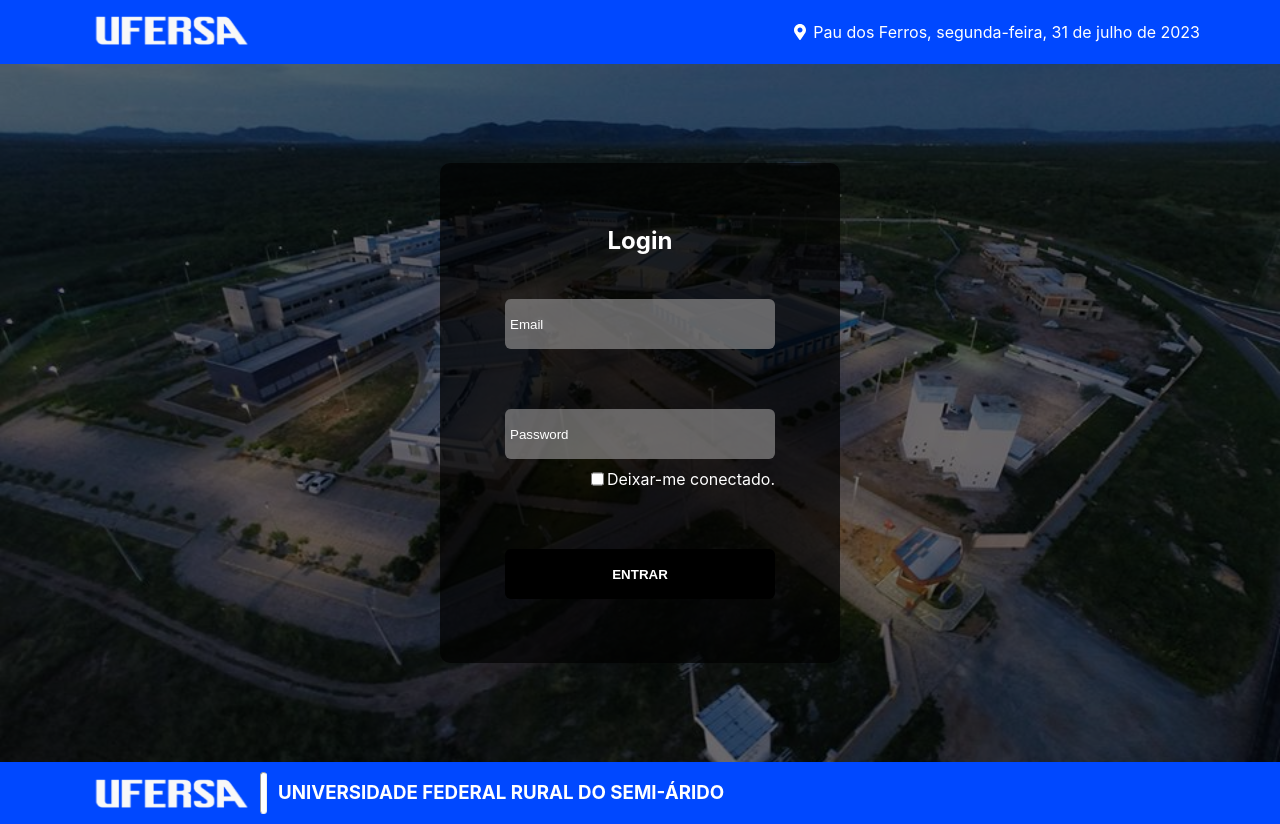
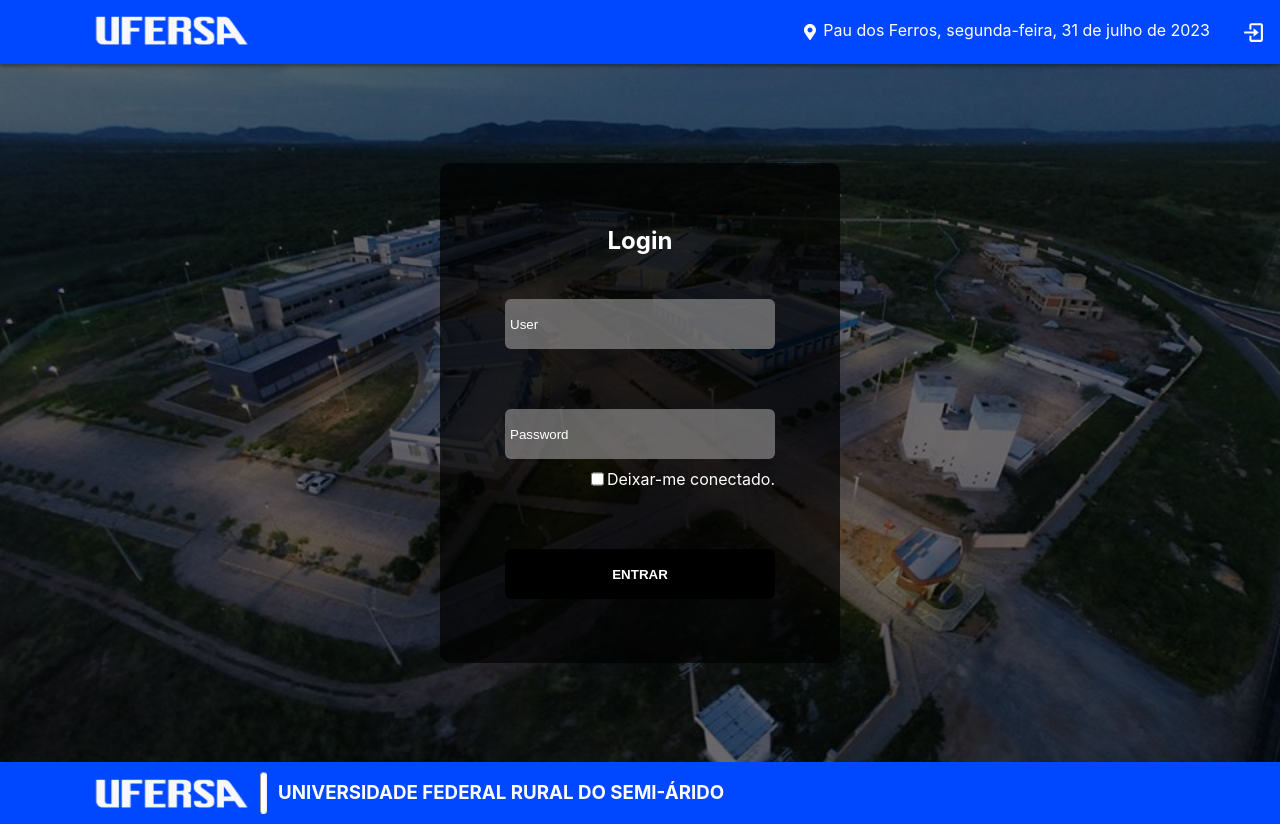
Before and after one commit to gpsics/horarios-bti-front, a React (Create React App) app: page /login in a window 1280 px wide. Built offline with nearby package versions, Linux system fonts and the light colour scheme; a web font is replaced by a local one.

Commit message:
Foi criado a proteção de rotas para que o usuário só tivesse acessso as páginas depois que tivesse algum token no localStorage, também foi feito modificações na página login para a correção de bugs e ´raticas de progrmação mal feitas.

```diff
--- a/package.json
+++ b/package.json
@@ -6,6 +6,8 @@
     "@testing-library/jest-dom": "^5.17.0",
     "@testing-library/react": "^13.4.0",
     "@testing-library/user-event": "^13.5.0",
+    "axios": "^1.4.0",
+    "bootstrap": "^5.3.1",
     "link": "^1.5.1",
     "react": "^18.2.0",
     "react-dom": "^18.2.0",
--- a/src/App.js
+++ b/src/App.js
@@ -5,16 +5,20 @@ import Pilot from './Components/pilot/Pilot';
 import Home from './Components/home/Home';
 import CadastrarProfessor from './Components/professores/cadastrar/CadastrarProfessor';
 import ListarProfessores from './Components/professores/listar/ListarProfessores';
+import ProtectedRoute from './ProtectedRoute';
+
 function App() {
   return (
     <Router>
       <Routes>
-        <Route exact path='/' element={<Pilot/>} />
-        <Route path='Login' element={<Login/>}/>
-        <Route path='*' element={<Pilot/>} />
-        <Route path='/Home' element={<Home/>}/>
-        <Route path='/professores/cadastrarProfessor' element={<CadastrarProfessor/>}/>
-        <Route path='/professores/listarProfessores' element={<ListarProfessores/>}/>
+        <Route path='/' element={<Pilot />} />
+        <Route path='/Login' element={<Login />} />
+        <Route path='*' element={<Pilot />} />
+        <Route path="/" element={<ProtectedRoute />}>
+          <Route path='Home' element={<Home />} />
+          <Route path='professores/cadastrarProfessor' element={<CadastrarProfessor />} />
+          <Route path='professores/listarProfessores' element={<ListarProfessores />} />
+        </Route>
       </Routes>
     </Router>
   );
--- a/src/Components/header/Header.css
+++ b/src/Components/header/Header.css
@@ -4,9 +4,11 @@ header{
     display: flex;
     justify-content: space-between;
     align-items: center;
-    padding: 15px 80px;
+    padding: 15px 10px 15px 80px;
     color: white;
+    position: relative;
 }
+
 .imgLogo{
     display: flex;
     align-items: center;
@@ -23,3 +25,12 @@ header{
     align-items: center;
     margin-right: 5px;
 }
+.dataAndLocal{
+    display: flex;
+    justify-content: space-around;
+}
+.loginOrLogout i{
+    margin-left: 30px;
+    font-size: 25px;
+    color: white;
+}
--- a/src/Components/header/Header.jsx
+++ b/src/Components/header/Header.jsx
@@ -1,12 +1,23 @@
-import React from "react";
+import React, { useEffect, useState } from "react";
 import logo from '../../imgs/logo-ufersa.png'
 import './Header.css'
 import { FaMapMarkerAlt } from "react-icons/fa";
+import { BiLogIn, BiLogOut } from "react-icons/bi";
+
 import { Link } from "react-router-dom";
-const Header = (props) =>{
+
+const Header = (props) => {
     const timeElapsed = Date.now()
     const today = new Date(timeElapsed)
-    const options = { weekday: 'long', day: 'numeric', month: 'long',  year: 'numeric' };
+    const options = { weekday: 'long', day: 'numeric', month: 'long', year: 'numeric' };
+
+    //conferir se existe Token no localStorage
+    const [isAuth, setIsAuth] = useState(false);
+    useEffect(() => {
+        if (localStorage.getItem('access_token') !== null) {
+            setIsAuth(true);
+        }
+    }, [isAuth]);
 
     return (
         <React.Fragment>
@@ -15,9 +26,25 @@ const Header = (props) =>{
                     <Link to={props.link}><img src={logo} alt="logo" /></Link>
                 </div>
                 <div className="dataLocal">
-                    <i><FaMapMarkerAlt/></i>
+                    <i><FaMapMarkerAlt /></i>
                     <p>Pau dos Ferros, {today.toLocaleDateString('pt-br', options)}</p>
+                    <div className="loginOrLogout">
+                        {isAuth ?
+                            <Link to="/pilot">
+                                <i>
+                                    <BiLogOut />
+                                </i>
+                            </Link> :
+                            <Link to="/login">
+                                <i>
+                                    <BiLogIn />
+                                </i>
+                            </Link>
+                        }
+                    </div>
                 </div>
+
+
             </header>
         </React.Fragment>
     )
--- a/src/Components/login/Login.jsx
+++ b/src/Components/login/Login.jsx
@@ -1,47 +1,39 @@
-import React from "react";
-// import UserList from "../userLists/UserLists";
+import React, { useState } from 'react';
+import { Navigate } from 'react-router-dom';
 import Header from '../header/Header'
 import Footer from '../footer/Footer'
 import './Login.css'
-class Login extends React.Component {
-    constructor(props) {
-        super(props);
-        this.state = { login: '', password: '' };
 
-        this.handleChange = this.handleChange.bind(this);
-        this.handleSubmit = this.handleSubmit.bind(this);
-        this.handleChangePassword = this.handleChangePassword.bind(this);
-    }
+const Login = () => {
+    localStorage.clear();
+    const [username, setUsername] = useState('');
+    const [password, setPassword] = useState('');
+    const [erro, setErro] = useState('')
 
-    handleChange(event) {
-        this.setState({ login: event.target.value });
-    }
-    handleChangePassword(event) {
-        this.setState({ password: event.target.value });
-    }
-    handleSubmit(event) {
+    const handleSubmit = async (event) => {
+        try{
             let url = 'http://127.0.0.1:8000/api-token-auth/'
             // Simple POST request with a JSON body using fetch
             const requestOptions = {
                 method: 'POST',
                 headers: { 'Content-Type': 'application/json' },
-            body: JSON.stringify({ username: this.state.login, password: this.state.password })
+                body: JSON.stringify({ username: username, password: password })
             };
             fetch(url, requestOptions)
                 .then(response => response.json())
                 .then(data => {
                     localStorage.setItem('token', data.token)
                     this.setState({token: data.token})
+                    // window.location.href = '/home';
+                    Navigate('/home');
             });
             event.preventDefault()
+        }catch (error) {
+            setErro('O usuário ou a senha estão incorretos.')
+            console.error(error);
         }
-    sair(){
-        localStorage.removeItem('token')
-        this.setState({token: null})
     }
-    render() {
-        let token = localStorage.getItem('token')
-        if(!token){
+
     return (
         <React.Fragment>
             <Header link={'/'}/>
@@ -49,32 +41,25 @@ class Login extends React.Component {
                 <div id="filtro">
                     <div id="formulario">
                         <h2>Login</h2>
-                                <form onSubmit={this.handleSubmit}>
+                        <form  onSubmit={handleSubmit}>
                             <label>
-                                        <input type="text" value={this.state.login} onChange={this.handleChange} placeholder="Email" className="infoLogin"/>
+                                <input type="text" value={username} onChange={e => setUsername(e.target.value)}  placeholder="User" className="infoLogin"/>
                             </label>
                             <label>
-                                        <input type="password" value={this.state.password} onChange={this.handleChangePassword} placeholder="Password" className="infoLogin"/>
+                                <input type="password" value={password} onChange={e => setPassword(e.target.value)} placeholder="Password" className="infoLogin"/>
                             </label>
                             <label className="conectado">
                                 <input type="checkbox" /><p>Deixar-me conectado.</p>
                             </label>
                             <input type="submit" value="ENTRAR"  className="submit"/>
                         </form>
+                        {erro && <div className="erro">{erro}</div>}
                     </div>
                 </div>
             </main>
             <Footer/>
         </React.Fragment>
     );
-        }else{
-            return(
-                <React.Fragment>
-                    {/* <UserList/> */}
-                    <button onClick={() => this.sair()}>Sair</button>
-                </React.Fragment>
-            )
-        }
-    }
-}
-export default Login
+};
+
+export default Login;
--- /dev/null
+++ b/src/ProtectedRoute.jsx
@@ -0,0 +1,8 @@
+import React from 'react';
+import { Navigate, Outlet } from 'react-router-dom';
+
+ const ProtectedRoute = () => {
+    const isAuthenticated = localStorage.getItem('token');
+    return isAuthenticated ? <Outlet /> : <Navigate to="/login" />;
+};
+export default ProtectedRoute
```
Also changed, not shown: 2 other files (tests, documents, lock files or other folders). Lines whose indentation alone changed are shown as unchanged.
